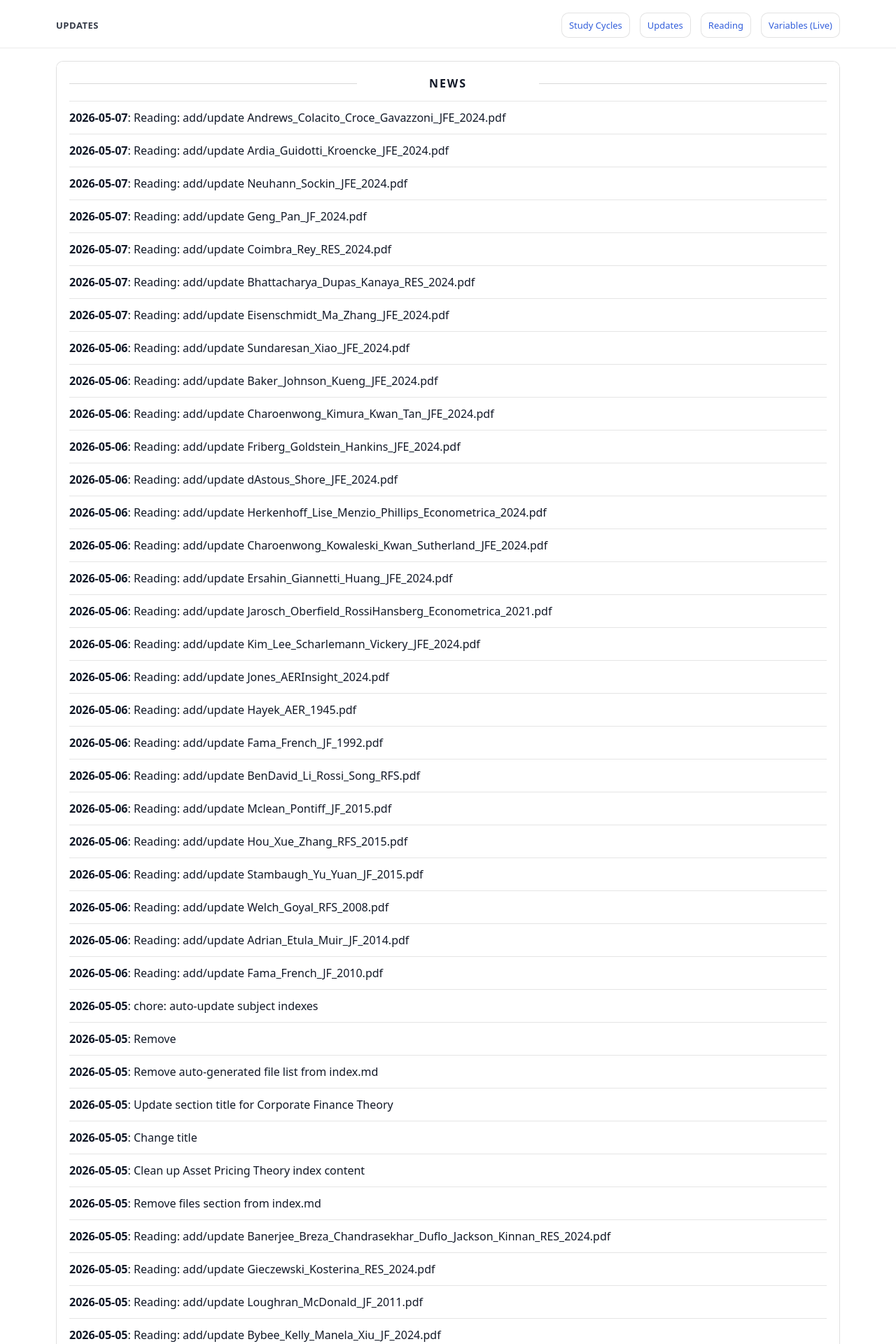
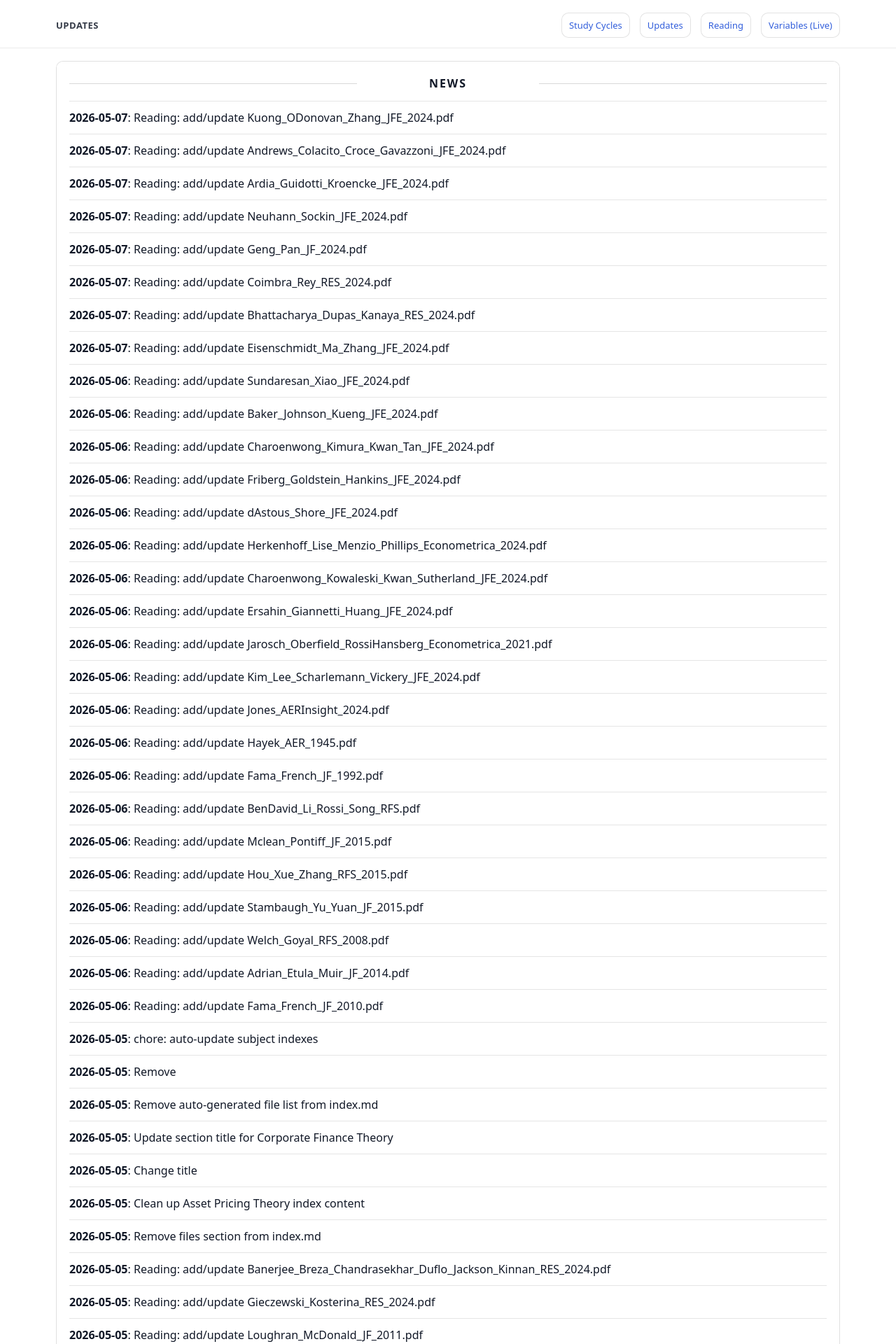
Before and after one commit to yaxinzn/study-archive, a Jekyll site: the page built from updates/index.md, in a window 1280 px wide. Shown: the top 1920 px of the page at 70% size. Built offline with Jekyll 4.4.1, drawn with Linux system fonts in a browser that asks for light colours; some of the changed text lies outside the part shown.

Commit message:
chore: update NEWS feed

```diff
--- a/_data/news.yml
+++ b/_data/news.yml
@@ -1,4 +1,7 @@
 # Auto-generated update history (sorted newest -> oldest). Do not edit manually.
+- ts: "1778147834"
+  date: "2026-05-07"
+  title: "Reading: add/update Kuong_ODonovan_Zhang_JFE_2024.pdf"
 - ts: "1778147684"
   date: "2026-05-07"
   title: "Reading: add/update Andrews_Colacito_Croce_Gavazzoni_JFE_2024.pdf"
```
